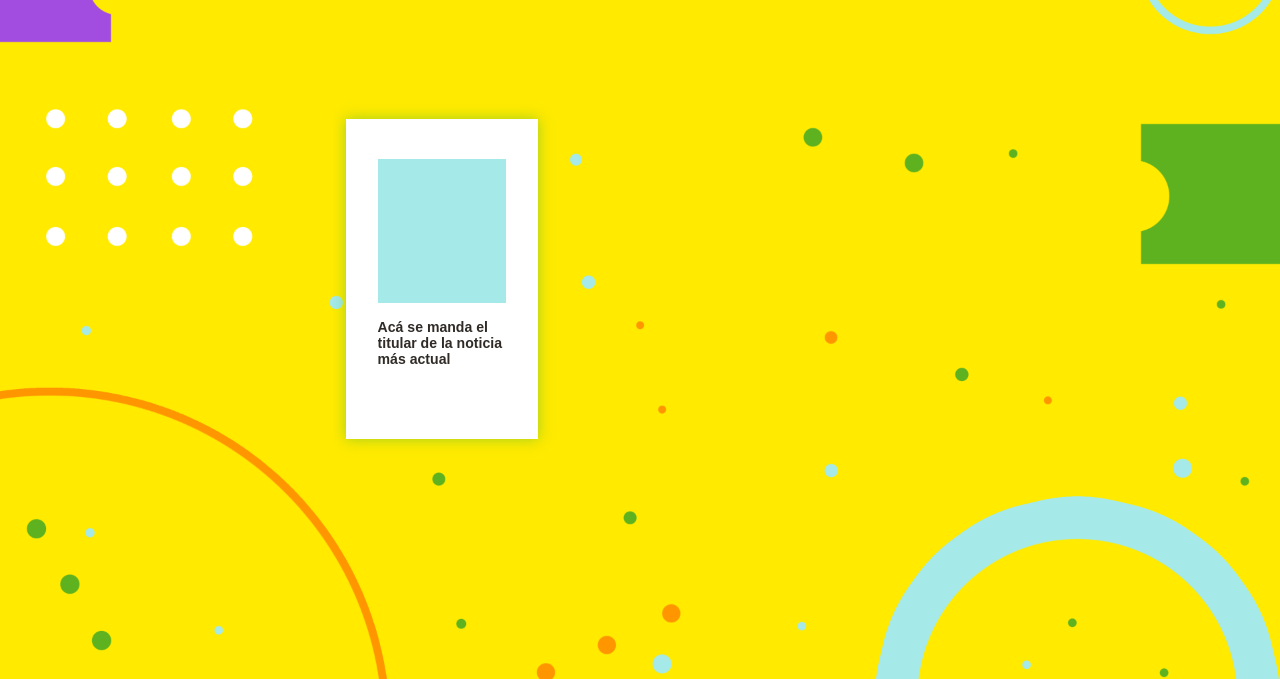
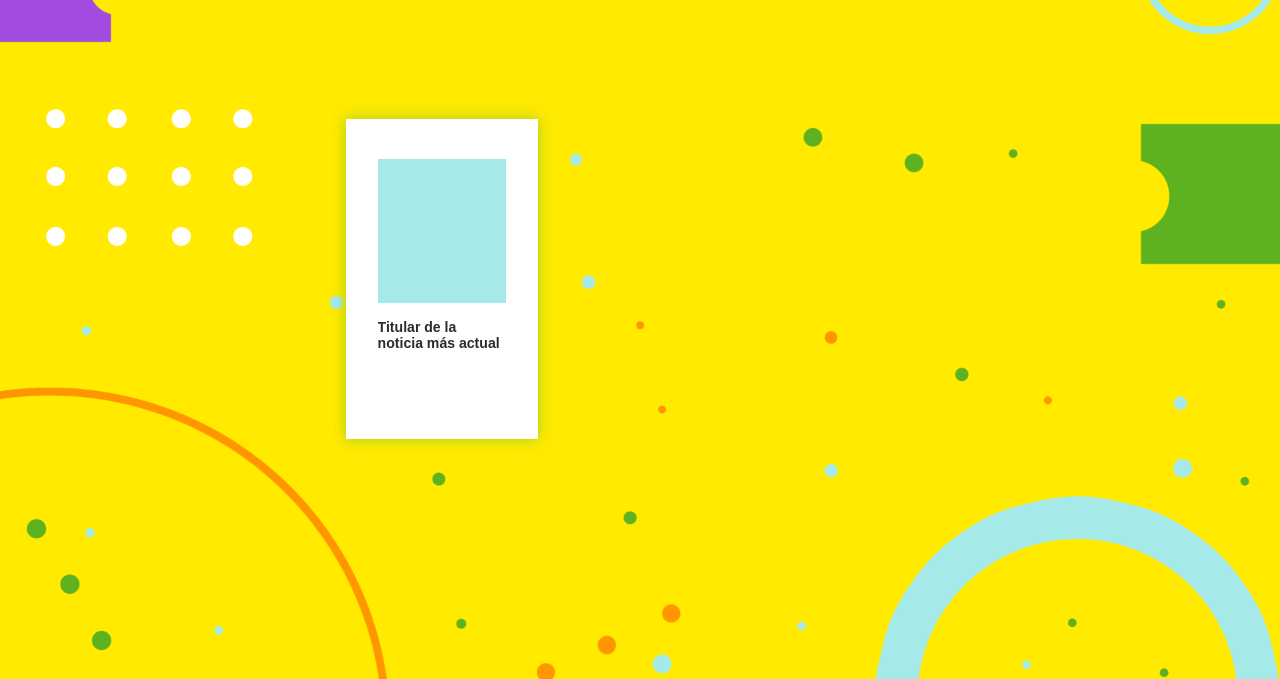
Before and after one commit to Cosorama/proyecto_info_9, a Django app: page / in a window 1280 px wide. Shown: the part 121-800 px from the top of the page. Run offline with Django 3.2, Linux system fonts and the light colour scheme; parts of the project's set-up code (start-up, migrations or seed data) failed here and were passed over.

Commit message:
actualizado 11/08 - 12:28 am

```diff
--- a/RepositorioPF/fundacion/templates/base.html
+++ b/RepositorioPF/fundacion/templates/base.html
@@ -36,7 +36,7 @@
 
 			<a href="#"><div class="outstanding">
 				<div id="img_news"></div>
-				<div id="title_news">Acá se manda el titular de la noticia más actual</div>
+				<div id="title_news">Titular de la noticia más actual</div>
 			</div></a><!--noticias destacadas, esto se tiene que repetir solo-->
 
 		</div>
```
